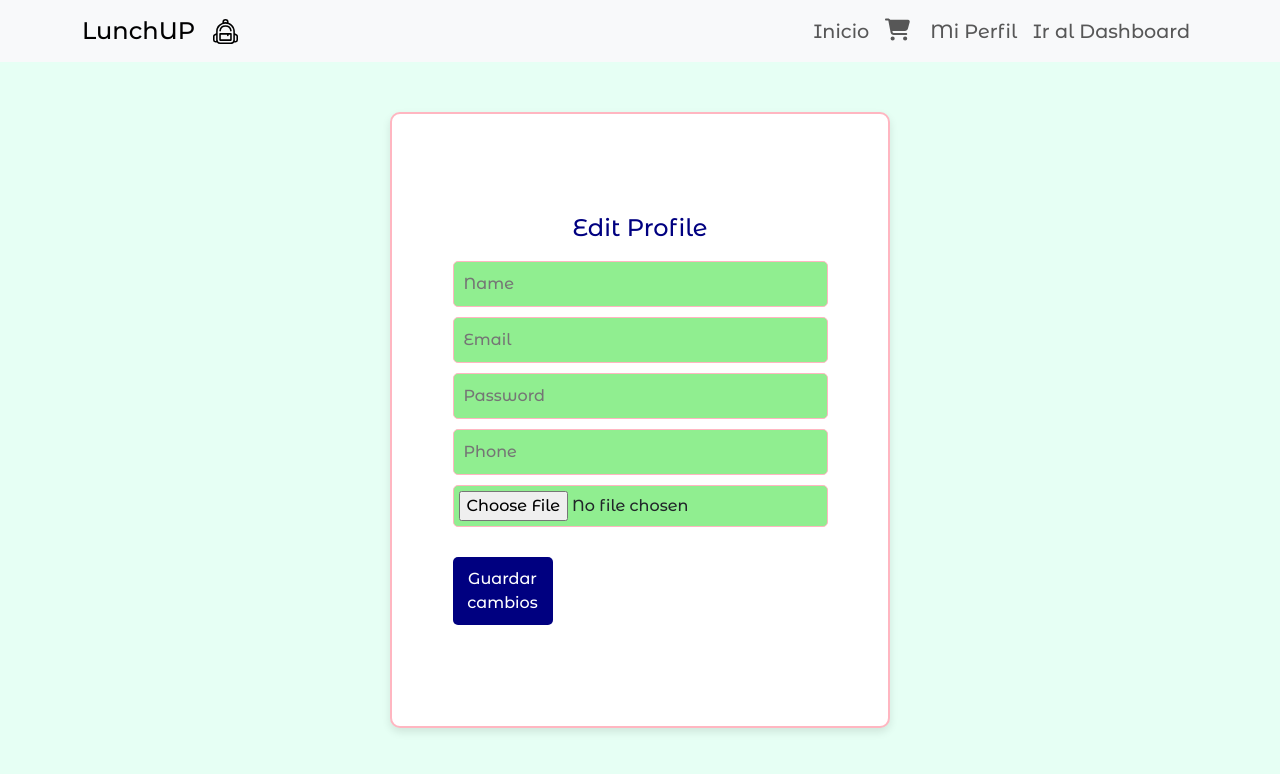
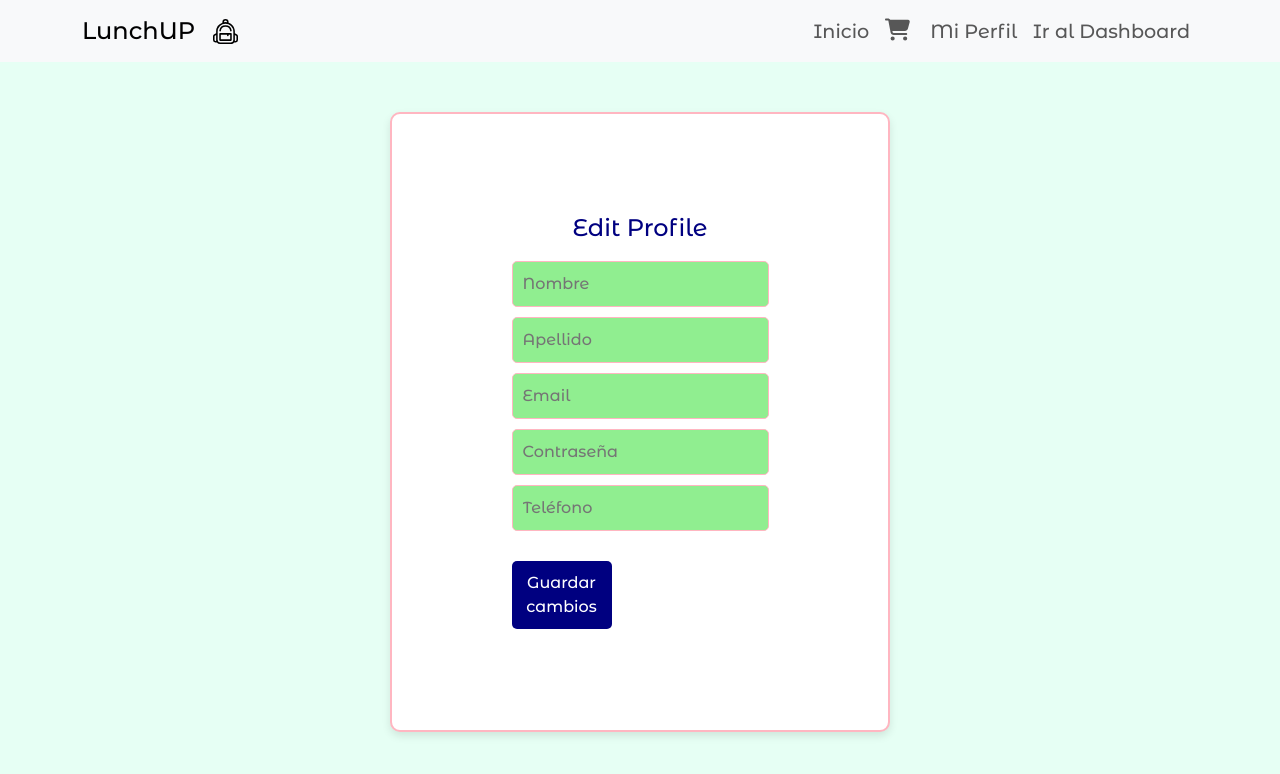
Before and after one commit to LaunchUP-INC/LunchUP-FRONT, a React (Vite) app: page /profile/edit in a window 1280 px wide. Shown: the top 774 px of the page. Built offline with nearby package versions, Linux system fonts and the light colour scheme; sample sign-in values are in the browser's storage.

Commit message:
se modifico el componente editProfile

```diff
--- a/src/components/EditProfile/EditProfile.jsx
+++ b/src/components/EditProfile/EditProfile.jsx
@@ -3,63 +3,53 @@ import { useState } from "react";
 import { useAuth0 } from "@auth0/auth0-react";
 import { useNavigate } from "react-router-dom";
 import { useDispatch, useSelector } from "react-redux";
+import { updateProfile } from "../../redux/actions";
 
 const EditProfile = () => {
   const { user, isAuthenticated } = useAuth0();
   const navigate = useNavigate();
   const dispatch = useDispatch();
   const { profile } = useSelector((state) => state.user);
-  const [name, setName] = useState(profile?.name || "");
+  const [firstname, setFirstname] = useState(profile?.name || "");
   const [email, setEmail] = useState(profile?.email || "");
   const [password, setPassword] = useState("");
-  const [phone, setPhone] = useState(profile?.phone || "");
-  const [image, setImage] = useState(profile?.image || "");
+  const [telephone, setTelephone] = useState(profile?.phone || "");
+  const [lastname, setLastname] = useState(profile?.lastName || "");
+  const userID = localStorage.getItem('user'); // Asegúrate de que 'userId' es la clave correcta en localStorage
+
+ console.log(userID)
 
   const handleSubmit = (e) => {
     e.preventDefault();
     const updatedProfile = {
-      name,
+      firstname,
+      lastname,
+      telephone,
       email,
       password,
-      phone,
-      image,
     };
-    // Aquí puedes despachar la acción para actualizar el perfil
-    dispatch(updateProfile(updatedProfile));
+    dispatch(updateProfile(updatedProfile, id));
     navigate("/profile");
-  };
-
-  const handleImageChange = (e) => {
-    const file = e.target.files[0];
-    const reader = new FileReader();
-    reader.onloadend = () => {
-      setImage(reader.result);
-    };
-    reader.readAsDataURL(file);
   };
 
   return (
     <div className={styles.container}>
       <form className={styles.form} onSubmit={handleSubmit}>
         <h1 className={styles.title}>Edit Profile</h1>
-        {isAuthenticated ? (
-          <>
-            <img src={user.picture} alt="Profile" className={styles.profileImage} />
-            <p className={styles.userName}>{user.name}</p>
-            <p className={styles.userEmail}>{user.email}</p>
-            <input
-              type="file"
-              onChange={handleImageChange}
-              className={styles.inputFile}
-            />
-          </>
-        ) : (
         <>
           <input
             type="text"
-              placeholder="Name"
-              value={name}
-              onChange={(e) => setName(e.target.value)}
+            placeholder="Nombre"
+            value={firstname}
+            onChange={(e) => setFirstname(e.target.value)}
+            className={styles.inputText}
+            required
+          />
+          <input
+            type="text"
+            placeholder="Apellido"
+            value={lastname}
+            onChange={(e) => setLastname(e.target.value)}
             className={styles.inputText}
             required
           />
@@ -73,7 +63,7 @@ const EditProfile = () => {
           />
           <input
             type="password"
-              placeholder="Password"
+            placeholder="Contraseña"
             value={password}
             onChange={(e) => setPassword(e.target.value)}
             className={styles.inputPassword}
@@ -81,19 +71,13 @@ const EditProfile = () => {
           />
           <input
             type="tel"
-              placeholder="Phone"
-              value={phone}
-              onChange={(e) => setPhone(e.target.value)}
+            placeholder="Teléfono"
+            value={telephone}
+            onChange={(e) => setTelephone(e.target.value)}
             className={styles.inputTel}
             required
           />
-            <input
-              type="file"
-              onChange={handleImageChange}
-              className={styles.inputFile}
-            />
         </>
-        )}
         <button type="submit" className={styles.submitButton}>
           Guardar cambios
         </button>
--- a/src/redux/actions.js
+++ b/src/redux/actions.js
@@ -31,7 +31,7 @@ export const POST_CHILD = "POST_CHILD";
 export const UPDATE_RATING = "UPDATE_RATING";
 export const GET_ORDERS = "GET_ORDERS";
 export const GET_RATING = "GET_RATING";
-
+export const UPDATE_PROFILE = "UPDATE_PROFILE";
 export const PUT_CHILD = "PUT_CHILD";
 export const DELETE_CHILD = "DELETE_CHILD";
 
@@ -76,6 +76,17 @@ export const registerUser = (userData) => {
   };
 };
 
+export const updateProfile = (updatedProfile, id) => {
+  return async (dispatch) => {
+    try {
+      const response = await axios.put(`${URLD}/user/${id}`, updatedProfile);
+      dispatch({ type: 'UPDATE_PROFILE',
+        payload: response.data });
+    } catch (error) {
+      dispatch(handleError(error));
+    }
+  };
+}
 export const fetchProducts = () => {
   return async (dispatch) => {
     try {
--- a/src/redux/reducer.js
+++ b/src/redux/reducer.js
@@ -32,6 +32,7 @@ import {
   PUT_CHILD,
   DELETE_CHILD,
   GET_RATING,
+  UPDATE_PROFILE,
 
 } from "./actions";
 
@@ -48,6 +49,7 @@ const initialState = {
   newreviews: [],
   orders: [],
   rating: [],
+  updateUser: [],
   ratingView: null,
   token: null,
   user: JSON.parse(localStorage.getItem("user")) || null,
@@ -266,7 +268,7 @@ const rootReducer = (state = initialState, action) => {
             : order
         ),
       };
-      case GET_RATING:
+    case GET_RATING:
       return {
         ...state,
         ratingView: action.payload,
```
Lines whose indentation alone changed are shown as unchanged.
